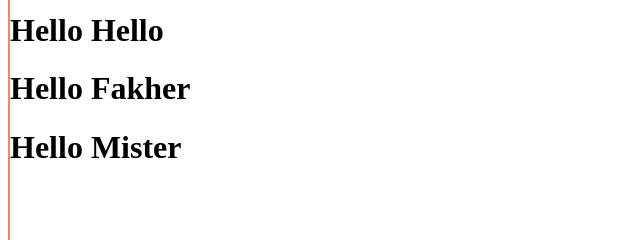
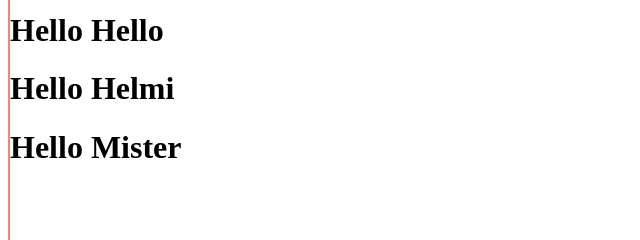
Before and after one commit to Helmigarraoui/gitdesk, a plain HTML site: page eg1.html in a window 1280 px wide. Shown: the part 312-552 px from the top of the page, 0-640 px from the left. Drawn offline with Linux system fonts and the light colour scheme.

Commit message:
other commit

```diff
--- a/eg1.html
+++ b/eg1.html
@@ -20,7 +20,7 @@
 		<h1>Hello my lovely big world</h1>
 		<h1>Hello</h1>
 		<h1>Hello Hello</h1>
-		<h1>Hello Fakher</h1>
+		<h1>Hello Helmi</h1>
 		<h1>Hello Mister</h1>
 
 
```
